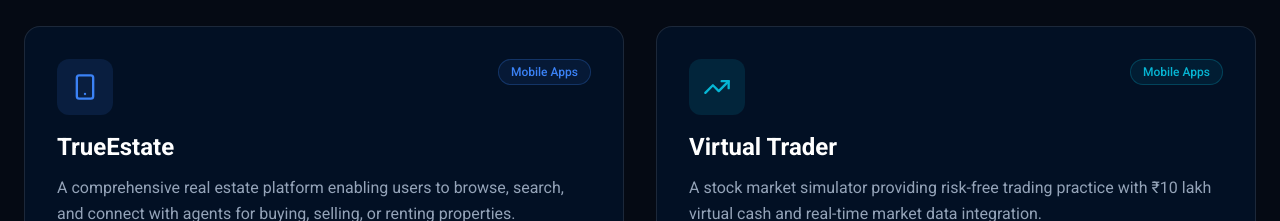
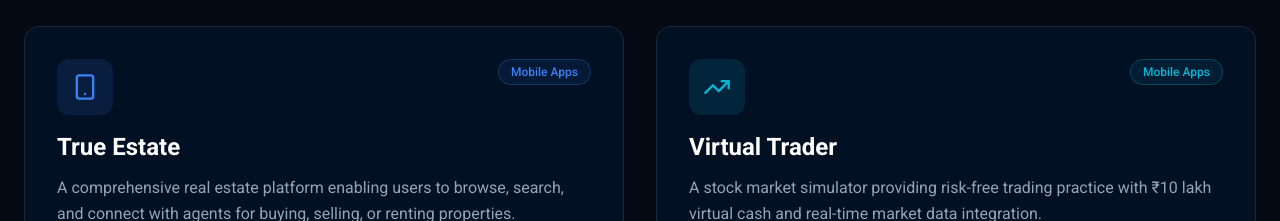
Before and after one commit to balarajakumara3-droid/Gemini--dev--web, a React (Vite) app: page /work in a window 1280 px wide. Shown: the part 1400-1621 px from the top of the page. Built offline with nearby package versions, Linux system fonts and the light colour scheme; a web font is replaced by a local one.

Commit message:
Fix app name spacing: True Estate

```diff
--- a/components/OurProducts.tsx
+++ b/components/OurProducts.tsx
@@ -28,7 +28,7 @@ const products = [
     isExternal: true,
   },
   {
-    title: "TrueEstate",
+    title: "True Estate",
     description: "Buy, sell, and rent properties easily. Search listings and connect with agents seamlessly.",
     url: "https://true-estate-ashen.vercel.app/",
     icon: Smartphone,
--- a/pages/PortfolioPage.tsx
+++ b/pages/PortfolioPage.tsx
@@ -69,7 +69,7 @@ const projects: Project[] = [
     },
     {
         id: 'brickspace',
-        title: 'TrueEstate',
+        title: 'True Estate',
         category: 'mobile-app',
         tagline: 'Modern property search made simple',
         description: 'A feature-rich mobile application for buying, selling, and renting properties. Seamless property search with advanced filters, virtual tours, and direct agent communication all in one place.',
--- a/pages/WorkPage.tsx
+++ b/pages/WorkPage.tsx
@@ -67,7 +67,7 @@ const projects: Project[] = [
     },
     {
         id: 'real-estate',
-        title: 'TrueEstate',
+        title: 'True Estate',
         category: 'Mobile Apps',
         description: 'A comprehensive real estate platform enabling users to browse, search, and connect with agents for buying, selling, or renting properties.',
         challenge: 'Delivering real-time property availability and high-quality images on mobile while maintaining smooth performance.',
```
